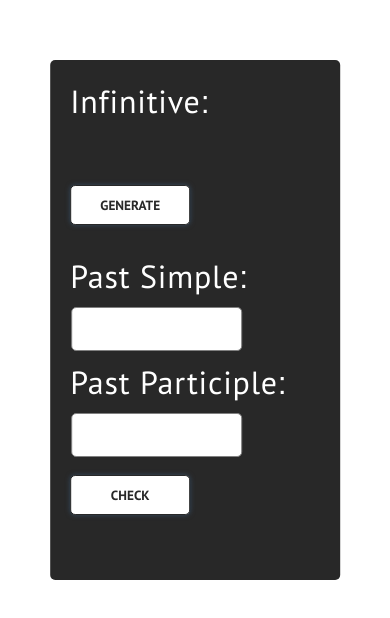
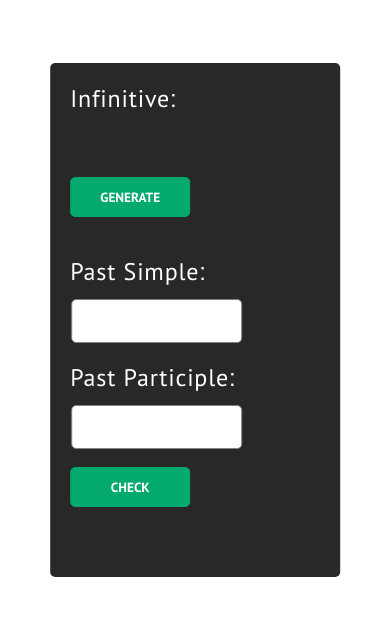
Before and after one commit to etrifonova/Irregular-Verbs-App-2.0, a plain HTML site: page index.html in a window 390 px wide. Shown: the part 110-728 px from the top of the page. Drawn offline with Linux system fonts and the light colour scheme.

Commit message:
feat: edit style

```diff
--- a/style.css
+++ b/style.css
@@ -60,16 +60,17 @@ body {
     font-family: inherit;
     font-weight: bold;
     text-transform: uppercase;
-    background-color: white;
-    color: #282828;
-    border: solid 1px #282828;
-    box-shadow: 0 0 5px 0 #34495e;
+    background-color: #04aa6d;
+    color: white;
+    border: solid 1px #04aa6d;
+    /* box-shadow: 0 0 5px 0 white; */
     border-radius: 5px;
 }
 
 .button:hover {
-  background-color: #04aa6d;
-  color: white;
+  background-color: white;
+  color: #282828;
+  border: none;
 }
 
 .button:active {
@@ -134,18 +135,25 @@ body {
 
   .out-1 {
     margin-top: 5px;
-    color: lightgreen;
     /* #04aa6d */
-    text-shadow: 1px 1px 2px white;
+    text-shadow: 2px 1px 1px white;
   }
 
   .out-1, .out-2 {
     height: 50px;
   }
 
+  .title {
+    font-size: 1.5rem;
+  }
+
+  .input-field {
+    font-size: 1.25rem;
+  }
   .out-2 {
-    margin-top: 5px;
+    margin-top: 10px;
     margin-bottom: -10px;
+    font-size: 1.25rem;
   }
   }
 
```
